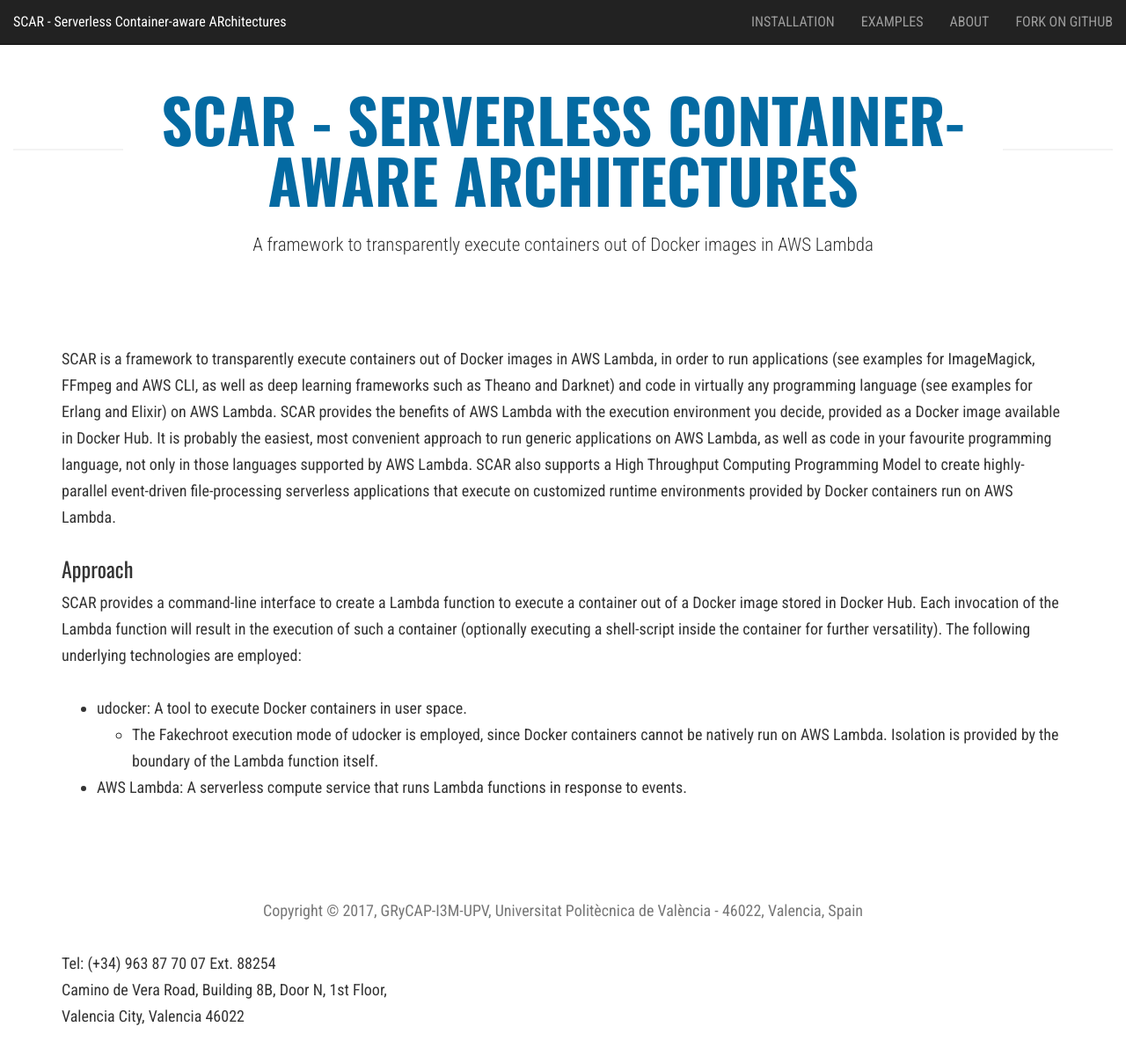
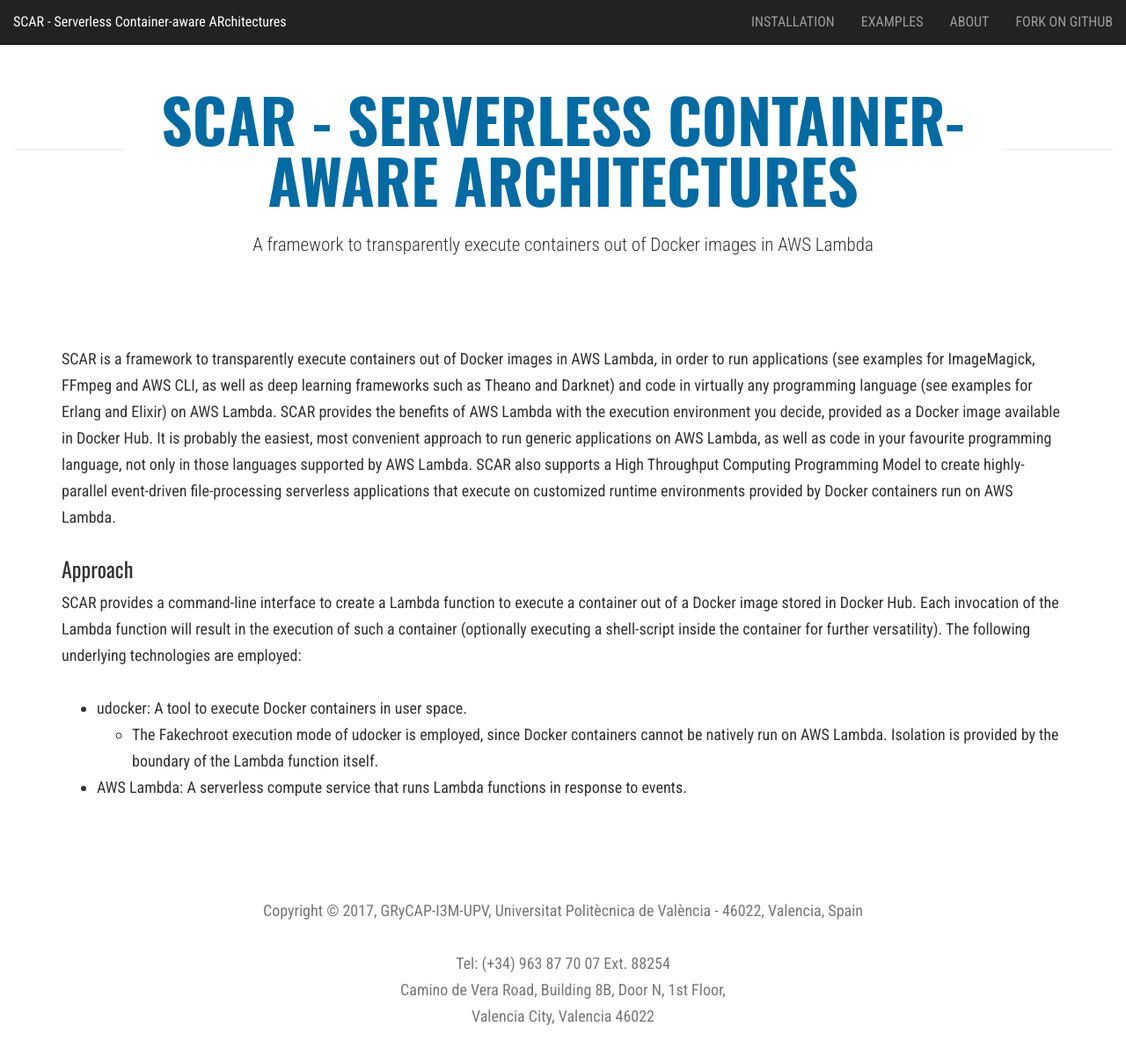
Before and after one commit to amcaar/try.github.io, a Jekyll site: the page built from index.html, in a window 1280 px wide and 1200 px high. Shown: the whole window at 88% size. Built offline with Jekyll 4.4.1, drawn with Linux system fonts in a browser that asks for light colours; nearby versions of some CDN libraries; the list of posts is cut into pages by our own code.

Commit message:
Update footer.html

```diff
--- a/_includes/footer.html
+++ b/_includes/footer.html
@@ -4,7 +4,7 @@
             <div class="row">
                 <div class="col-md-12">
                     <p class="text-muted" style="text-align: center">{{ site.data.global.footer_text }}</p>
-                    <p>
+                    <p class="text-muted" style="text-align: center">
                          Tel: (+34) 963 87 70 07  Ext. 88254 <br />
                          Camino de Vera Road, Building 8B, Door N, 1st Floor, <br />
                          Valencia City, Valencia 46022
```
